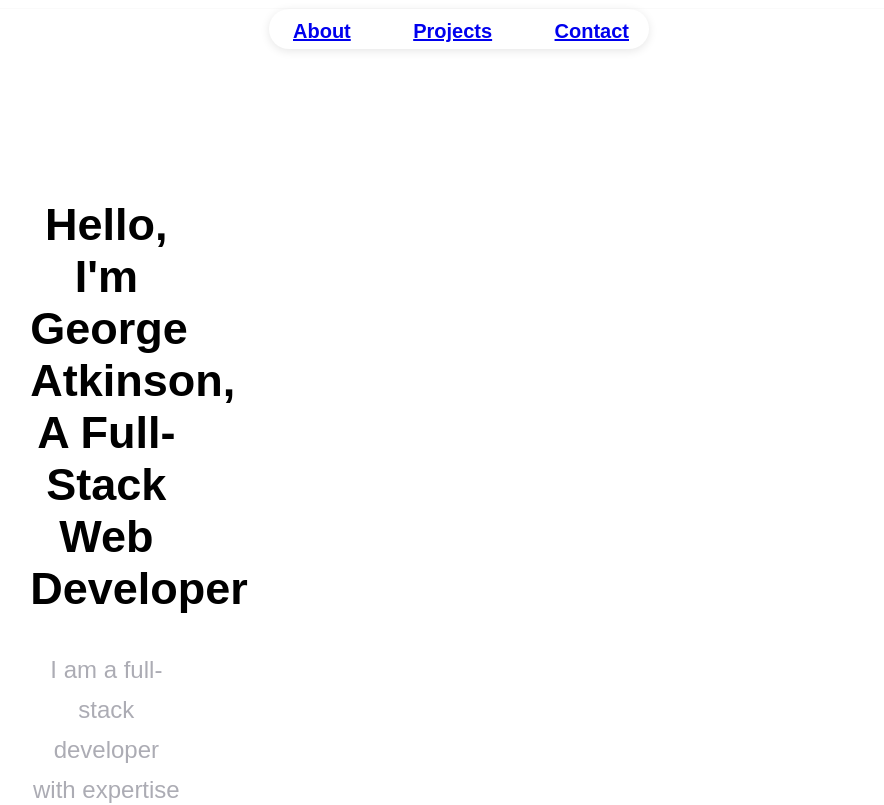
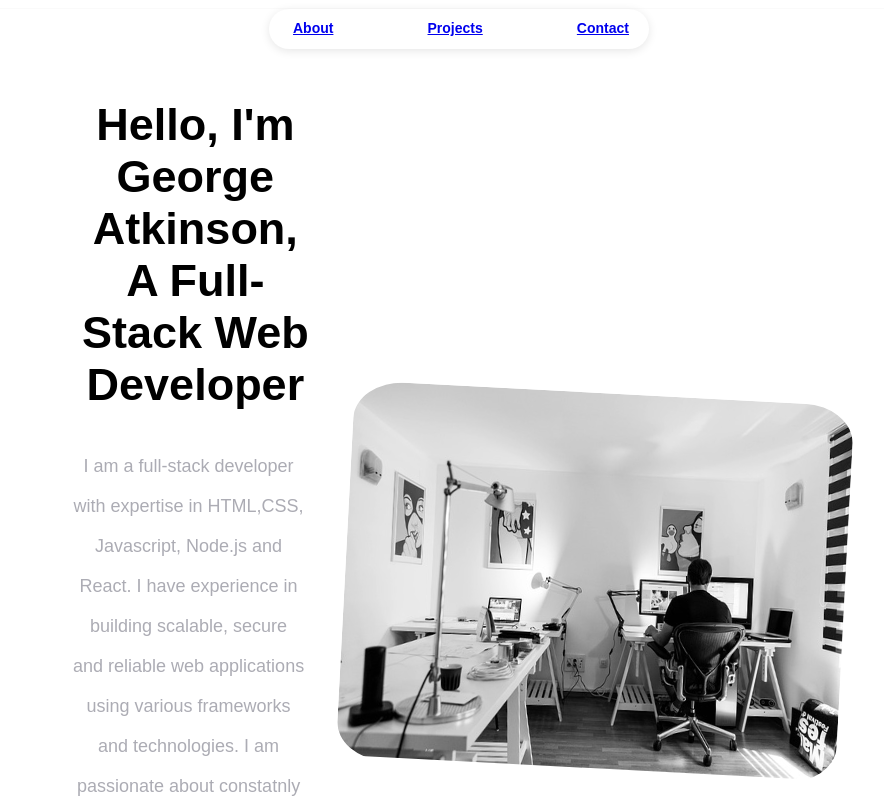
Before and after one commit to Georgeatkinsonwd/Portfolio-2023, a React (Create React App) app: page / in a window 1280 px wide. Shown: the top 805 px of the page, without its empty margins (181-1065 px from the left). Built offline with nearby package versions, Linux system fonts and the light colour scheme.

Commit message:
sizing changes of font

```diff
--- a/src/App.css
+++ b/src/App.css
@@ -9,7 +9,7 @@
 }
 
 .borderWall{
-  width:10%;
+  width:15%;
   padding:0;
   margin:0;
   background-color: #fafafa;
@@ -28,5 +28,5 @@
 
 .content{
   margin:0 auto;
-  padding-top: 150px;
+  padding-top: 50px;
 }
--- a/src/components/About.jsx
+++ b/src/components/About.jsx
@@ -21,7 +21,7 @@ function About() {
         <div className="aboutRight">
             <div className="aboutImgCont">
             <div className="aboutImgWrapper">
-            <img src={office} alt="office" />
+            <img className="aboutImg" src={office} alt="office" />
             </div>
             </div>
 
--- a/src/styles/about.css
+++ b/src/styles/about.css
@@ -13,16 +13,16 @@
 #aboutTitle{
     font-size:45px;
     font-weight:700;
-    width:70%;
+    width:90%;
 }
 
 .aboutText{
     color: #acacb4;
-    font-size: 24px;
+    font-size: 18px;
     line-height: 40px;
     margin-top: 25px;
     padding-top: 10px;
-    width:70%;
+    width:85%;
     font-weight:200;
 }
 
@@ -32,10 +32,15 @@
     align-items:center;
 }
 
-.aboutImgContainer{
-    width:370px;
-    height:370px;
+.aboutImgCont{
+    width:100%;
+    height:100%;
 
+}
+
+.aboutImg{
+    height:375px;
+    width:500px;
 }
 
 .aboutImgWrapper{
--- a/src/styles/contact.css
+++ b/src/styles/contact.css
@@ -11,7 +11,7 @@
     margin-top: 25px;
     padding-top: 10px;
     padding-bottom:25px;
-    width:40%;
+    width:60%;
     font-weight:200;
 }
 
--- a/src/styles/navbar.css
+++ b/src/styles/navbar.css
@@ -17,7 +17,7 @@
 }
 
 .navList{
-    font-size:20px;
+    font-size:14px;
     font-weight:700;
     align-items: center;
     display: flex;
```
